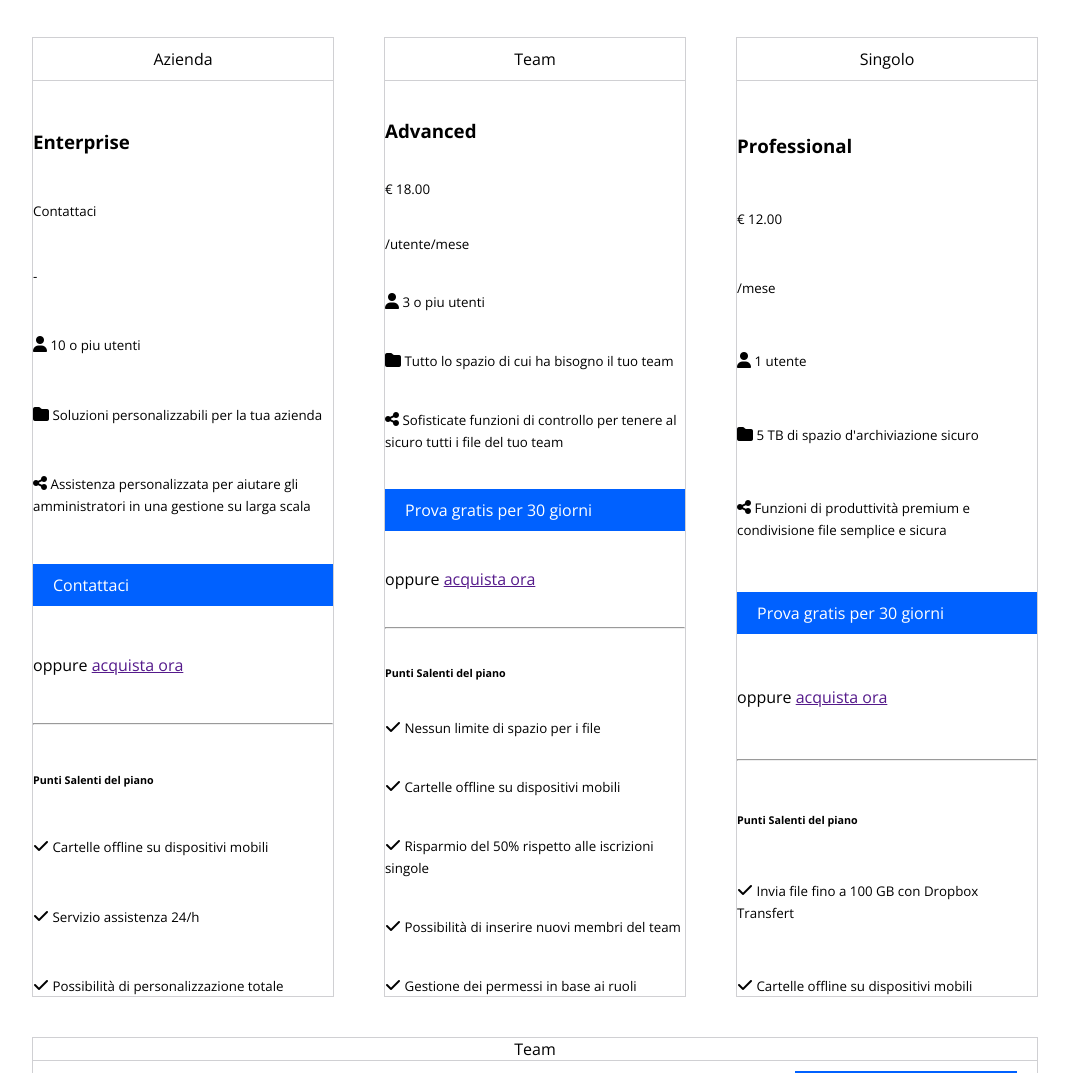
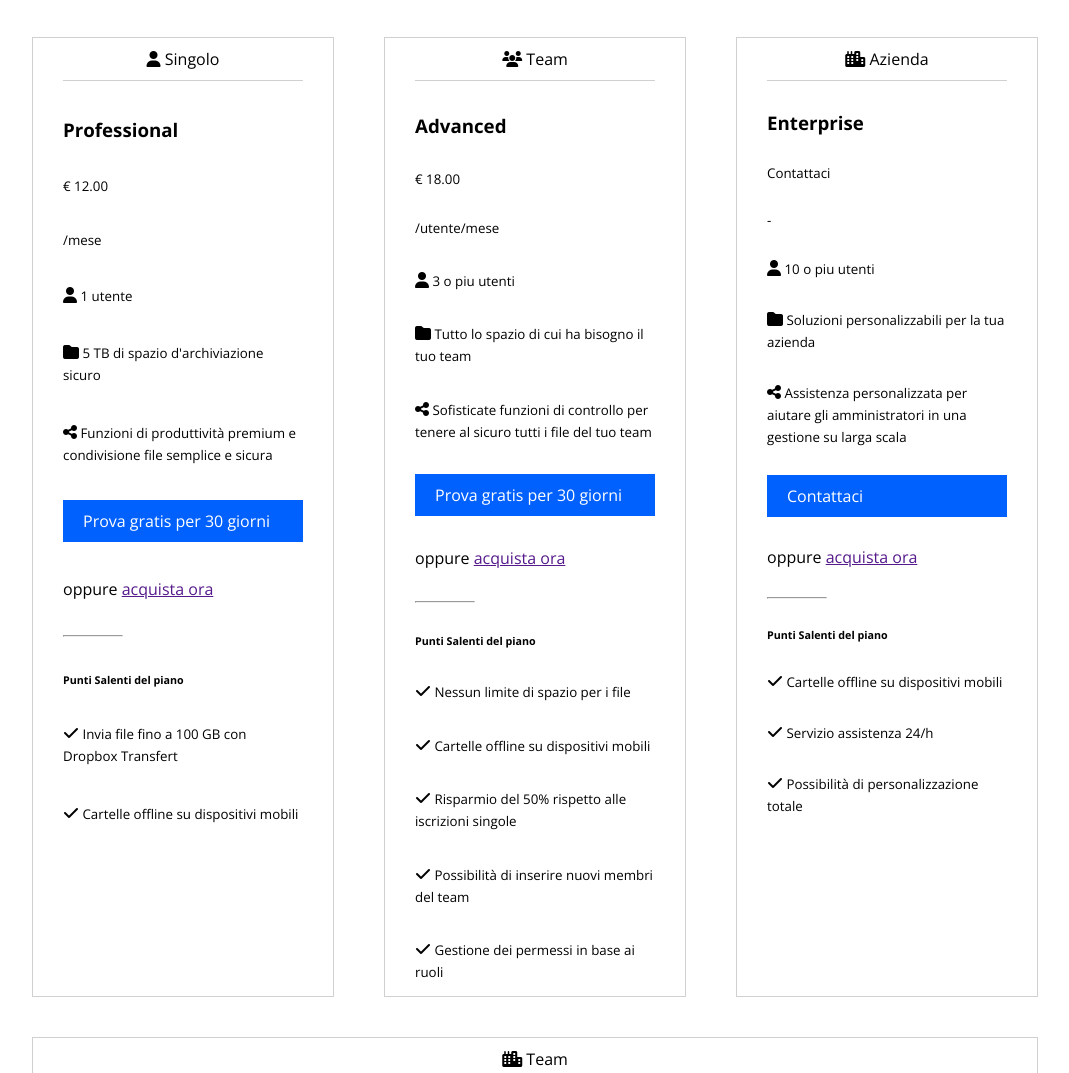
Before and after one commit to FerrariMarc0/htmlcss-dropbox, a plain HTML site: page index.html in a window 1280 px wide. Shown: the part 988-2061 px from the top of the page, without its empty margins (105-1174 px from the left). Drawn offline with nearby package versions, Linux system fonts and the light colour scheme; files whose address does not match are found by name.

Commit message:
font-awesome

```diff
--- a/css/style.css
+++ b/css/style.css
@@ -42,6 +42,20 @@
 }
 button, input:hover{
     cursor: pointer;
+}
+.between{
+    justify-content: space-between;
+}
+
+.around{
+    gap: 3.7%;
+    padding: 0px 30px;
+}
+.column > hr{
+    margin: 0  180px 0 0px;
+}
+.topbox > hr{
+    margin: 0 400px 0 0;
 }
 /*
 --------------------
@@ -159,12 +173,21 @@
 .borderbot{
     border-bottom: 1px solid #d0d0d3;
     text-align: center;
+    padding-left: 0;
+    padding: 10px 0;
 }
 .column{
     height: 960px;
     width: calc(100% / 3);
     flex-direction: column;
-    justify-content: space-between;
+}
+.pad{
+    padding: 0px 30px;
+    gap: 3.3%;
+}
+.padtwo{
+    gap: 3%;
+    padding: 0px 30px;
 }
 .column div{
     padding: 10px;
@@ -177,7 +200,7 @@
 }
 .enterprise{
     justify-content: space-between;
-    padding: 20px;
+    padding: 30px 20px;
 }
 
 .row span:nth-child(3){
@@ -244,7 +267,7 @@
 --------------------
 */
 .littlebox h1{
-    margin: 80px 0;
+    margin: 215px 0 80px;
     font-size: 2rem;
 }
 .littlebox{
--- a/index.html
+++ b/index.html
@@ -60,28 +60,27 @@
         </section>
         <section>
             <div class="flex third-section sections center">
-                <div class="column border flex">
+                <div class="column border flex around">
                     <div class="borderbot">
-                        <span>Azienda</span>
+                        <span><i class="fa-solid fa-user"></i> Singolo</span>
                     </div>
-                    <h3>Enterprise</h3>
-                    <small>Contattaci</small>
-                    <small>-</small>
-                    <span><i class="fa-solid fa-user"></i><small> 10 o piu utenti</small></span>
-                    <span><i class="fa-solid fa-folder"></i><small> Soluzioni personalizzabili per la tua azienda</small></span>
-                    <span><i class="fa-solid fa-share-nodes"></i></i><small> Assistenza personalizzata per aiutare gli amministratori in una gestione su larga scala</small></span>
-                    <a href="" class="button-b">Contattaci</a>
+                    <h3>Professional</h3>
+                    <small>€ 12.00</small>
+                    <small>/mese</small>
+                    <span><i class="fa-solid fa-user"></i><small> 1 utente</small></span>
+                    <span><i class="fa-solid fa-folder"></i><small> 5 TB di spazio d'archiviazione sicuro</small></span>
+                    <span><i class="fa-solid fa-share-nodes"></i><small> Funzioni di produttività premium e condivisione file semplice e sicura</small></span>
+                    <a href="" class="button-b">Prova gratis per 30 giorni</a>
                     <span>oppure <a href="">acquista ora</a></span>
                     <hr>
                     <h6>Punti Salenti del piano</h6>
+                    <span><i class="fa-sharp fa-solid fa-check"></i><small> Invia file fino a 100 GB con Dropbox Transfert</small></span>
                     <span><i class="fa-sharp fa-solid fa-check"></i><small> Cartelle offline su dispositivi mobili</small></span>
-                    <span><i class="fa-sharp fa-solid fa-check"></i><small> Servizio assistenza 24/h</small></span>
-                    <span><i class="fa-sharp fa-solid fa-check"></i><small> Possibilità di personalizzazione totale</small></span>
                 </div>
 
-                <div class="column border flex">
+                <div class="column border flex pad">
                     <div  class="borderbot">
-                        <span>Team</span>
+                        <span><i class="fa-solid fa-users"></i> Team</span>
                     </div>
                     <h3>Advanced</h3>
                     <small>€ 18.00</small>
@@ -100,27 +99,28 @@
                     <span><i class="fa-sharp fa-solid fa-check"></i><small> Gestione dei permessi in base ai ruoli</small></span>
                 </div>
 
-                <div class="column border flex">
+                <div class="column border flex padtwo">
                     <div class="borderbot">
-                        <span>Singolo</span>
+                        <span><i class="fa-sharp fa-solid fa-city"></i> Azienda</span>
                     </div>
-                    <h3>Professional</h3>
-                    <small>€ 12.00</small>
-                    <small>/mese</small>
-                    <span><i class="fa-solid fa-user"></i><small> 1 utente</small></span>
-                    <span><i class="fa-solid fa-folder"></i><small> 5 TB di spazio d'archiviazione sicuro</small></span>
-                    <span><i class="fa-solid fa-share-nodes"></i><small> Funzioni di produttività premium e condivisione file semplice e sicura</small></span>
-                    <a href="" class="button-b">Prova gratis per 30 giorni</a>
+                    <h3>Enterprise</h3>
+                    <small>Contattaci</small>
+                    <small>-</small>
+                    <span><i class="fa-solid fa-user"></i><small> 10 o piu utenti</small></span>
+                    <span><i class="fa-solid fa-folder"></i><small> Soluzioni personalizzabili per la tua azienda</small></span>
+                    <span><i class="fa-solid fa-share-nodes"></i></i><small> Assistenza personalizzata per aiutare gli amministratori in una gestione su larga scala</small></span>
+                    <a href="" class="button-b">Contattaci</a>
                     <span>oppure <a href="">acquista ora</a></span>
                     <hr>
                     <h6>Punti Salenti del piano</h6>
-                    <span><i class="fa-sharp fa-solid fa-check"></i><small> Invia file fino a 100 GB con Dropbox Transfert</small></span>
                     <span><i class="fa-sharp fa-solid fa-check"></i><small> Cartelle offline su dispositivi mobili</small></span>
+                    <span><i class="fa-sharp fa-solid fa-check"></i><small> Servizio assistenza 24/h</small></span>
+                    <span><i class="fa-sharp fa-solid fa-check"></i><small> Possibilità di personalizzazione totale</small></span>
                 </div>
             </div>
             <div class="row sections center">
                 <div class="borderbot">
-                    <span>Team</span>
+                    <span><i class="fa-sharp fa-solid fa-city"></i> Team</span>
                 </div>
                 <div class="enterprise flex">
                     <h3>Enterprise</h3>
@@ -147,7 +147,7 @@
         <h1 class="fifth-title">Esegui piu operazioni con Dropbox Business</h1>
         <section class="flex sections center">
 
-            <div class="column fifth-section flex">
+            <div class="column between fifth-section flex">
                 <div class="images">
                     <img src="img/business-feature-switching-tools.png" alt="img" class="img-1">
                 </div>
@@ -159,7 +159,7 @@
                 <h3>Passa di meno da uno strumento all'altro</h3>
                 <p>Porta a termine le attività quotidiane con un solo strumento. Crea, modifica e condividi contenuti cloud da Documenti, Fogli e Presentazioni di Google, file Microsoft Office e Dropbox Paper direttamente da Dropbox</p>
             </div>
-            <div class="column fifth-section flex coltwo">
+            <div class="column between fifth-section flex coltwo">
                 <div class="images">
                     <img src="img/business-feature-send-files-it.png" alt="img" class="img-1">
                 </div>
@@ -171,7 +171,7 @@
                 <h3>Passa di meno da uno strumento all'altro</h3>
                 <p>Porta a termine le attività quotidiane con un solo strumento. Crea, modifica e condividi contenuti cloud da Documenti, Fogli e Presentazioni di Google, file Microsoft Office e Dropbox Paper direttamente da Dropbox</p>
             </div>
-            <div class="column fifth-section flex">
+            <div class="column between fifth-section flex">
                 <div class="images">
                     <img src="img/business-feature-coordinate-it.png" alt="img" class="img-1">
                 </div>
```
